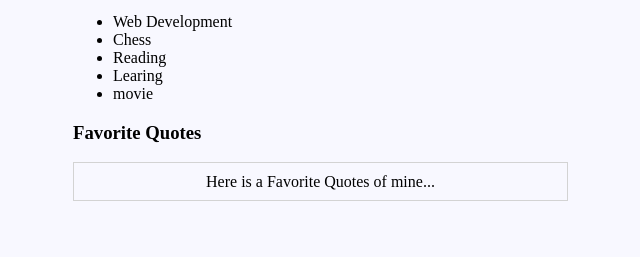
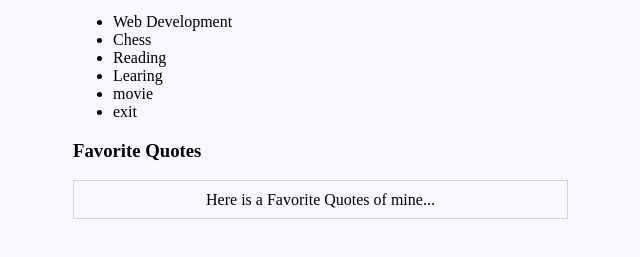
Before and after one commit to Anandra-Singh/Stackroute_team_cgiwave4, a plain HTML site: page index.html in a window 1280 px wide. Shown: the part 101-358 px from the top of the page, without its empty margins (251-891 px from the left). Drawn offline with Linux system fonts and the light colour scheme.

Commit message:
to vivek by pk

```diff
--- a/index.html
+++ b/index.html
@@ -22,6 +22,7 @@
                 <li>Reading</li>
                 <li>Learing</li>
                 <li>movie</li>
+                <li>exit</li>
             </ul>
         </div>
         <div>
```
